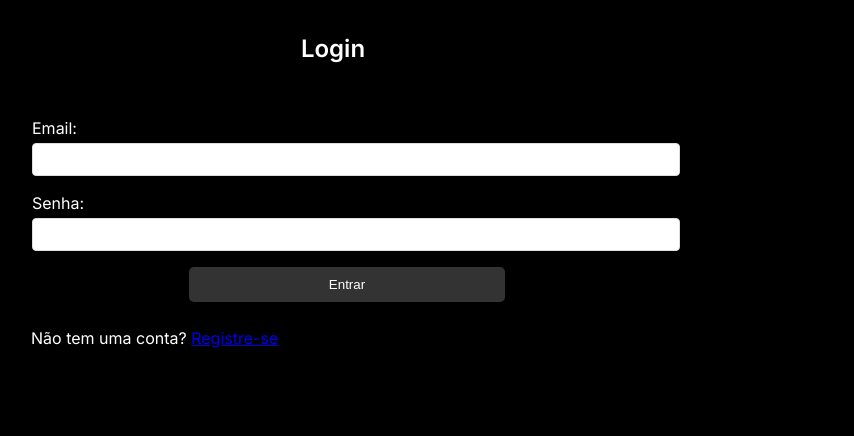
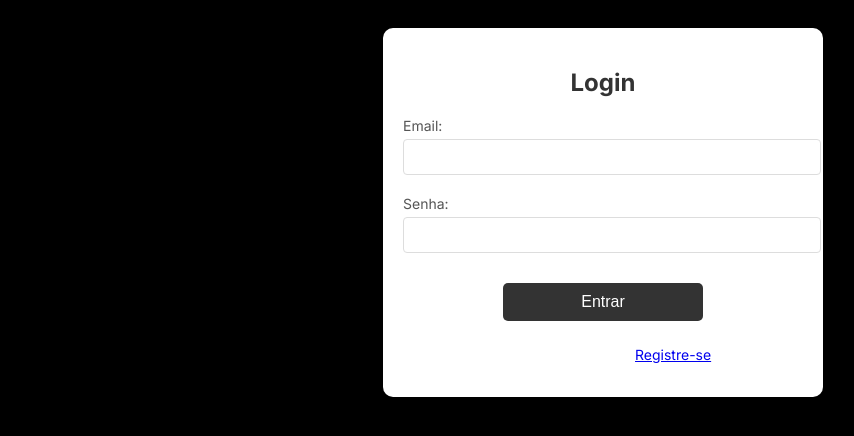
Before and after one commit to naylahonorato/FrontRentBook, a plain HTML site: page index.html in a window 1280 px wide. Shown: the whole page, without its empty margins (37-891 px from the left). Drawn offline with Linux system fonts and the light colour scheme.

Commit message:
style: add styles

```diff
--- a/css/style.css
+++ b/css/style.css
@@ -1,56 +1,59 @@
 body {
- background-color: #000;
+  background-color: #000;
+  display: flex;
+  justify-content: center;
+  align-items: center;
+  height: auto;
 }
 
-.page{
+.page {
   max-width: 1280px;
   color: #fff;
   font-family: Inter;
   margin: 0 auto;
 }
 
-.page-container{
+.page-container {
   max-width: 880px;
   margin: 0 auto;
 }
 
-.home{
+.home {
   border-bottom: 1px solid rgba(84, 84, 84, 1);
   margin-top: 45px;
   margin-bottom: 20px;
 }
 
-.titulo-nav{
+.titulo-nav {
   max-width: 173px;
   display: flex;
-  justify-content:flex-end;
+  justify-content: flex-end;
   align-items: flex-end;
   padding-bottom: 20px;
-  font-family: "Inter",sans-serif;
-  font-weight:500;
-  font-size:30px;
+  font-family: "Inter", sans-serif;
+  font-weight: 500;
+  font-size: 30px;
 }
 
-nav a{
+nav a {
   text-decoration: none;
   color: #fff;
-  font-weight:300;
+  font-weight: 300;
   font-size: 20px;
-
 }
 
-.container{
+.container {
   margin-bottom: 50px;
   display: flex;
 }
 
-.catalogo{
+.catalogo {
   margin-top: 40px;
   display: grid;
   gap: 10px 18px;
 }
 
-.titulo-catalogo{
+.titulo-catalogo {
   margin: 0;
   max-width: 373px;
   font-size: 30px;
@@ -79,45 +82,102 @@ nav a{
 }
 
 @media screen and (max-width: 1024px) {
-  .titulo-catalogo{
+  .titulo-catalogo {
     font-size: 32px;
   }
 
-  .btn{
+  .btn {
     margin-left: 120px;
   }
 }
 
-h2{
-  font-size: 24px;
-  font-weight: 600;
-  line-height: 29.05px;
-  text-align: center;
-  margin: 34px 64px 54px 36px;
-  color: #fff;
+.add-container {
+  background-color: #fff;
+  padding: 20px;
+  border-radius: 10px;
+  box-shadow: 0 4px 8px rgba(0, 0, 0, 0.1);
+  width: 100%;
+  max-width: 400px;
+  margin-top: 20px;
 }
 
-.add-container{
-  margin-left:60px;
-  height: 100vh;
-  width: 50%;
-  font-family: "Inter",sans-serif;
-
+h2 {
+  font-size: 24px;
+  color: #333;
+  text-align: center;
+  margin-bottom: 20px;
+  font-family: "Inter", sans-serif;
 }
 
-
-
 .form-group {
-  color: #fff;
   margin-bottom: 15px;
-  border-radius: 6px;
-  border: 1px solid rgba(0, 0, 0, 1);
-
+  font-family: "Inter", sans-serif;
+  margin-bottom: 20px;
 }
 
 label {
   display: block;
+  font-size: 14px;
+  color: #555;
   margin-bottom: 5px;
+}
+
+input {
+  width: 100%;
+  padding: 10px;
+  border: 1px solid #ddd;
+  border-radius: 5px;
+  font-size: 16px;
+}
+
+button {
+  width: 100%;
+  padding: 12px;
+  background-color: #fff;
+  color: white;
+  font-size: 16px;
+  border: none;
+  border-radius: 5px;
+  cursor: pointer;
+  margin-top: 10px;
+}
+
+button:hover {
+  background-color: #b9c4ba;
+}
+
+p {
+  text-align: center;
+  margin-top: 15px;
+  font-size: 14px;
+  font-family: "Inter", sans-serif;
+}
+
+#registerForm {
+  display: none;
+}
+
+#registerForm h2 {
+  margin-top: 20px;
+}
+
+@media (max-width: 500px) {
+  .add-container {
+    padding: 15px;
+    width: 90%;
+  }
+
+  h2 {
+    font-size: 20px;
+  }
+
+  input {
+    padding: 8px;
+  }
+
+  button {
+    padding: 10px;
+  }
 }
 
 input[type="text"],
@@ -131,7 +191,8 @@ input[type="url"] {
   border-radius: 4px;
 }
 
-button, .btn {
+button,
+.btn {
   display: inline-block;
   background: #333;
   margin-bottom: 10px;
@@ -146,14 +207,13 @@ button, .btn {
   text-align: center;
 }
 
-button .btn:hover{
+button .btn:hover {
   background: #555;
 }
 
-.p_registro{
+.p_registro {
   color: #fff;
 }
-
 
 .book-grid {
   display: grid;
@@ -182,29 +242,6 @@ button .btn:hover{
   border-radius: 10px 10px 0px 0px;
 }
 
-
-/* #author{
-  color: rgba(0, 0, 0, 1);
-  background-color: rgba(255, 255, 255, 1);
-  display: flex;
-  justify-content: space-between;
-  align-items: center;
-  padding: 25px 21px 31px 15px;
-  margin: 0;
-  height: 30px;
-  border-radius: 0 0 10px 10px;
-}
-
-#title{
-  text-overflow: ellipsis;
-  white-space: nowrap;
-  overflow: hidden;
-  font-size: 24px;
-  font-weight: 900;
-  line-height: 29.05px;
-  text-align: left;
-}*/
-
 button:disabled {
   background-color: #cccccc;
   color: #666666;
```
